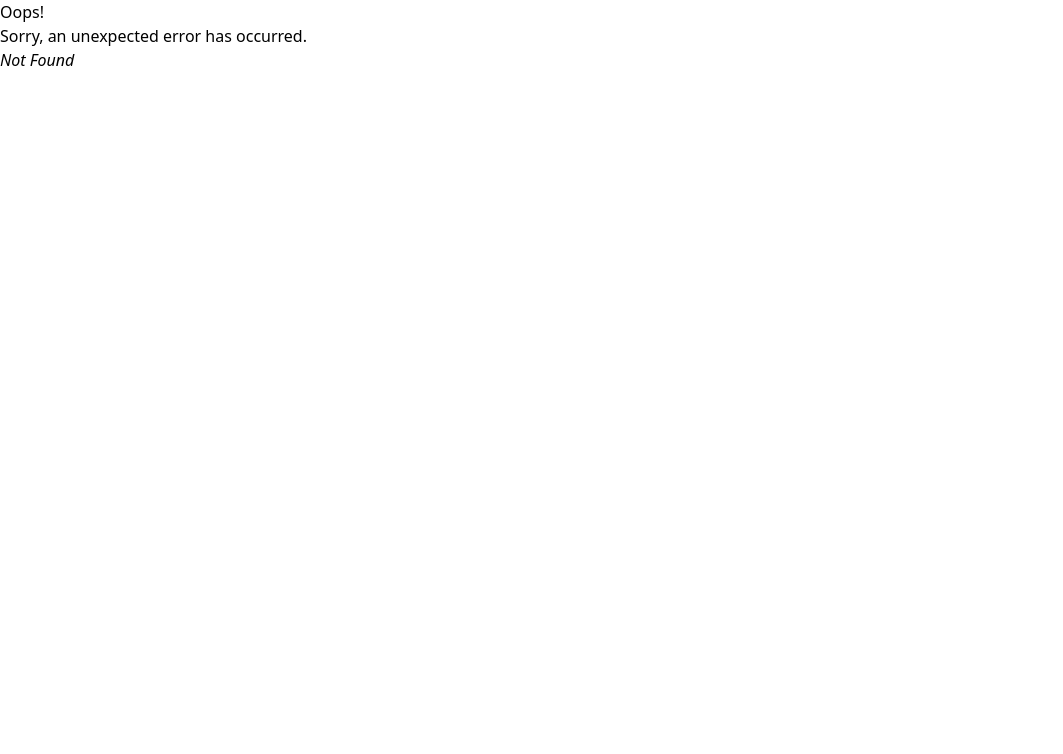
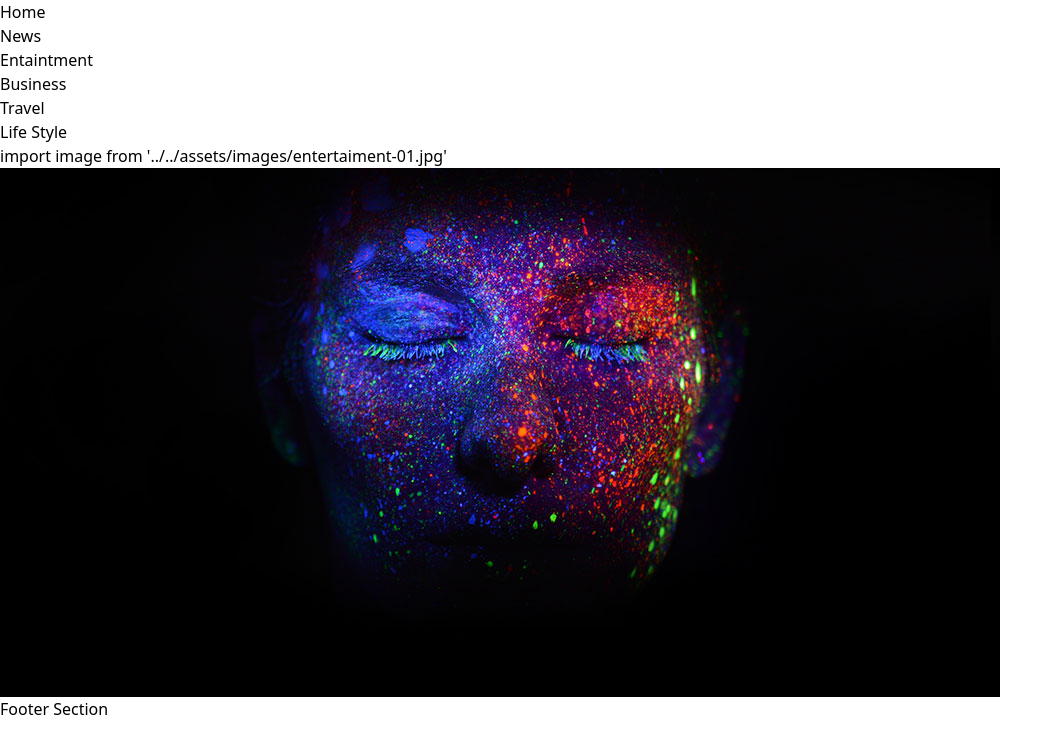
Before and after one commit to SanjoyGorai/mag-news, a React (Vite) app: page /business in a window 1280 px wide. Before the commit this address had no page. Shown: the top 754 px of the page, without its empty margins (0-1063 px from the left). Built offline with nearby package versions, Linux system fonts and the light colour scheme.

Commit message:
some new componant are created

```diff
--- /dev/null
+++ b/src/componants/Business/Business.jsx
@@ -0,0 +1,17 @@
+import React from 'react'
+import image from '../../assets/images/blog-list-01.jpg'
+
+
+const Business = () => {
+    return (
+        <>
+            <h1>
+                import image from '../../assets/images/entertaiment-01.jpg'
+
+            </h1>
+            <img src={image} alt="" />
+        </>
+    )
+}
+
+export default Business
--- /dev/null
+++ b/src/componants/Entaintment/Entaintment.jsx
@@ -0,0 +1,14 @@
+import React from 'react'
+import image from '../../assets/images/entertaiment-01.jpg'
+
+const Entaintment = () => {
+  return (
+    <>
+    <h1>Leo enim interdum nisl non mollis lacus est nec</h1>
+    <img src={image} alt="" />
+
+    </>
+  )
+}
+
+export default Entaintment
--- a/src/componants/NavManu/Menu.jsx
+++ b/src/componants/NavManu/Menu.jsx
@@ -9,8 +9,8 @@ const Manu = () => {
                 <ul className='flex gap-5 '>
                     <li><Link className='' to="/">Home</Link></li>
                     <li><Link to="news">News</Link></li>
-                    <li><Link to="">Entaintment</Link></li>
-                    <li><Link to="">Business</Link></li>
+                    <li><Link to="entaintment">Entaintment</Link></li>
+                    <li><Link to="Business">Business</Link></li>
                     <li><Link to="">Travel</Link></li>
                     <li><Link to="">Life Style</Link></li>
                 </ul>
```
Also changed, not shown: src/main.jsx (+12 -1 lines).
